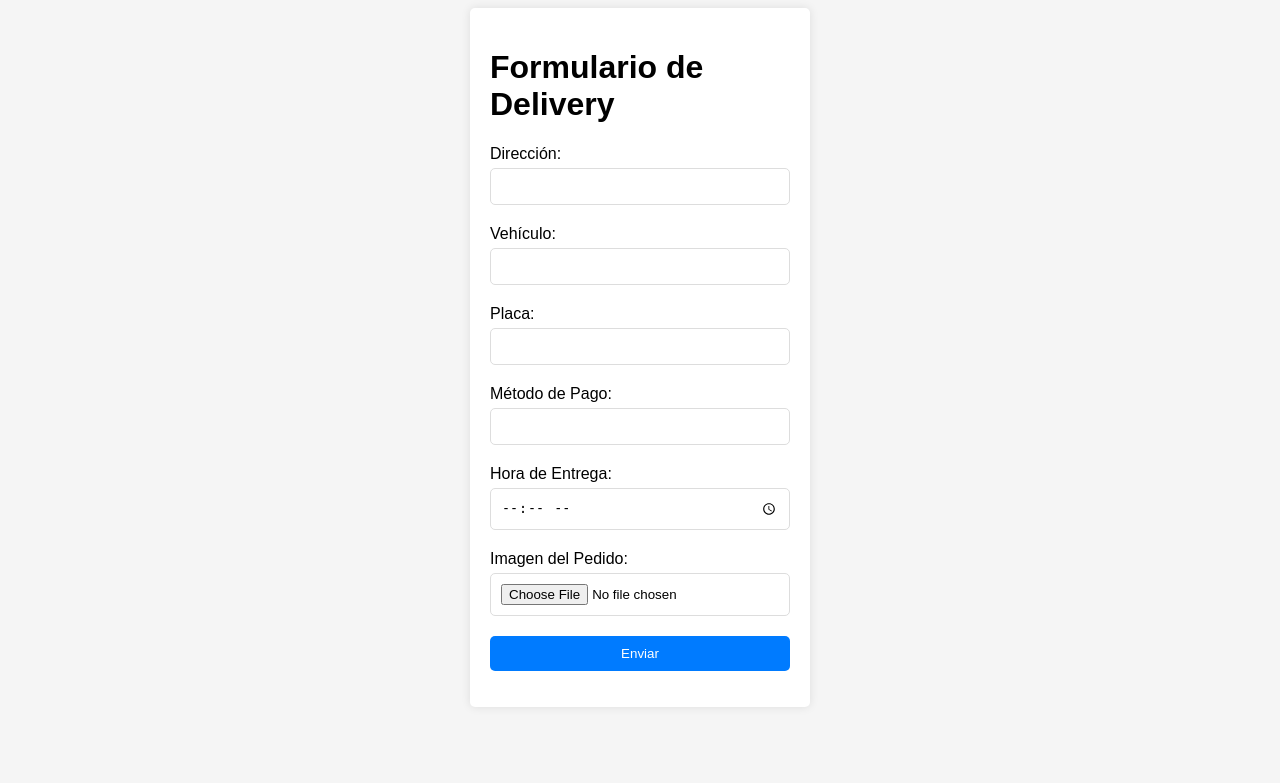
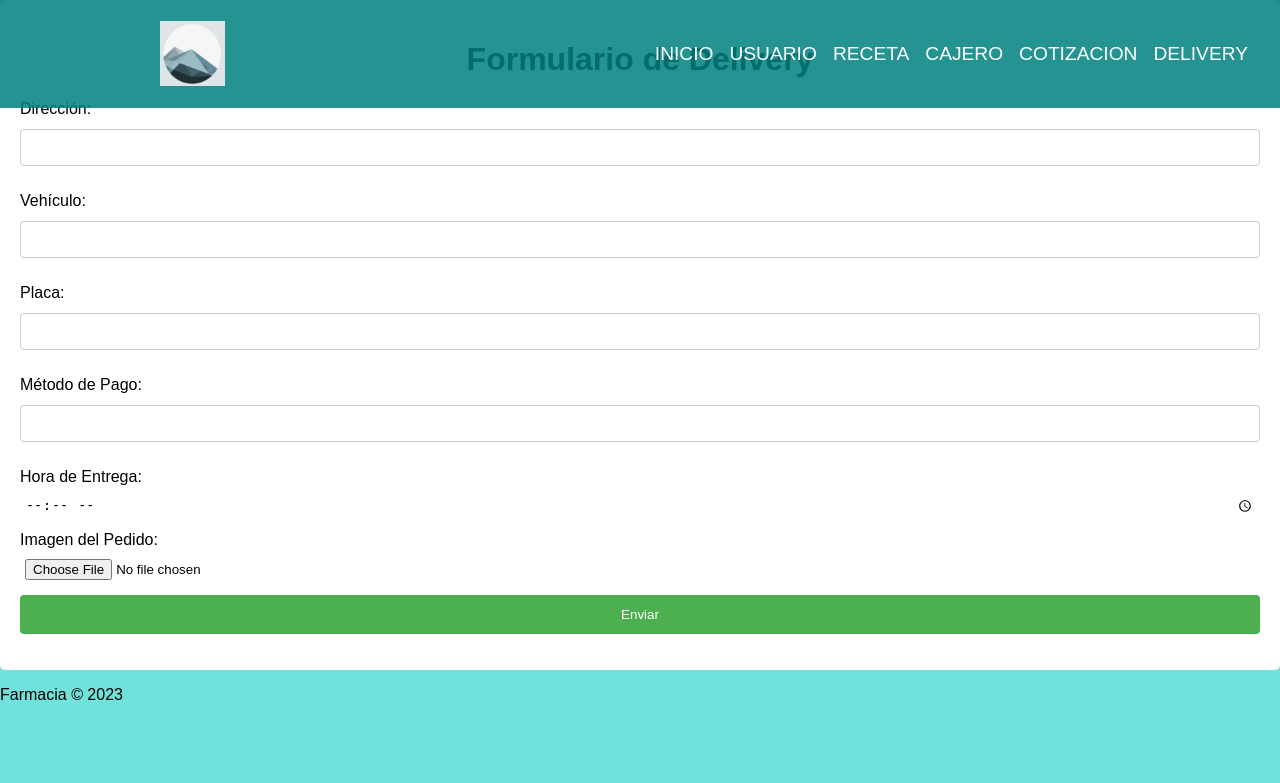
Before and after one commit to RenzoA21/Proyecto-DPB04, a Flask app: template templates/delivery.html in a window 1280 px wide. Shown: the top 783 px of the page. Run offline with Flask 3, Linux system fonts and the light colour scheme; the template is opened without the code that fills it, so the values that code supplies are empty; parts of the project's set-up code (start-up, migrations or seed data) failed here and were passed over.

Commit message:
Update delivery.html

```diff
--- a/templates/delivery.html
+++ b/templates/delivery.html
@@ -1,12 +1,35 @@
 <html>
 <head>
-    <title>Formulario de Delivery</title>
-    <link rel="stylesheet" href="/static/css/delivery.css" />
+    <title>Formulario de Cajero</title>
+    <link rel="stylesheet" href="/static/css/usuario.css" />
 </head>
 <body>
+    <body id="home">
+        <Header class ="header__main">
+        <div class="logo">
+        <a href="inicio.html">
+        <h1><img src="Imagenes/Logo 1 copy.png" width="65" height="65" /></h1>
+        </a>
+        </div>
+        <label for="nav__btn" class="nav__btn-label">
+          <span class="nav__bar"></span>
+        </label>
+        <input type="checkbox" id="nav__btn" class="nav__btn">
+        <mav class="nav">
+         <nav id="main-navigation" class="navigation">
+          <ul class="nav__items">
+            <li class="nav__links"><a href="inicio.html" class="nav__link">Inicio</a></li>
+            <li class="nav__links"><a href="usuario.html" class="nav__link">Usuario</a></li>
+            <li class="nav__links"><a href="receta.html" class="nav__link">Receta</a></li>
+            <li class="nav__links"><a href="cajero.html" class="nav__link">Cajero</a></li>
+            <li class="nav__links"><a href="cotizacion.html" class="nav__link">Cotizacion</a></li>
+            <li class="nav__links"><a href="delivery.html" class="nav__link">Delivery</a></li>
+          </ul>
+       </Header>
+
     <div class="form-container">
         <h1>Formulario de Delivery</h1>
-        <form>
+        <form action="/" method="POST">
             <div class="form-field">
                 <label for="direccion">Dirección:</label>
                 <input type="text" id="direccion" name="direccion">
@@ -37,5 +60,7 @@
         </form>
     </div>
 </body>
-<script src="/static/js/delivery.js"></script>
+<footer>
+    <p>Farmacia © 2023</p>
+  </footer>
 </html>
```
